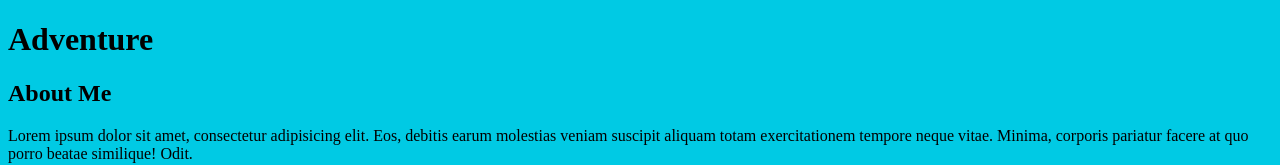
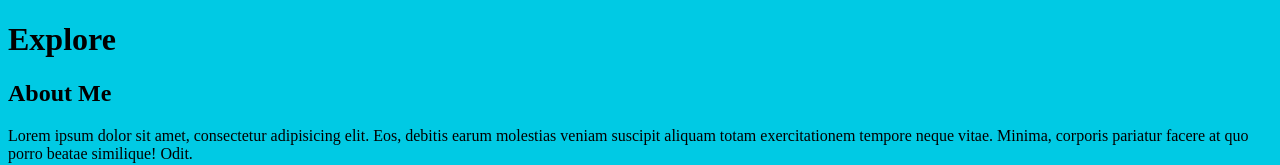
Before and after one commit to wisestme/UdacityGitCourse, a plain HTML site: page index.html in a window 1280 px wide. Shown: the top 165 px of the page. Drawn offline with Linux system fonts and the light colour scheme.

Commit message:
change header name

```diff
--- a/index.html
+++ b/index.html
@@ -10,7 +10,7 @@
 <body>
 
     <header>
-        <h1>Adventure</h1>
+        <h1>Explore</h1>
     </header>
 
     <div class="container">
```
